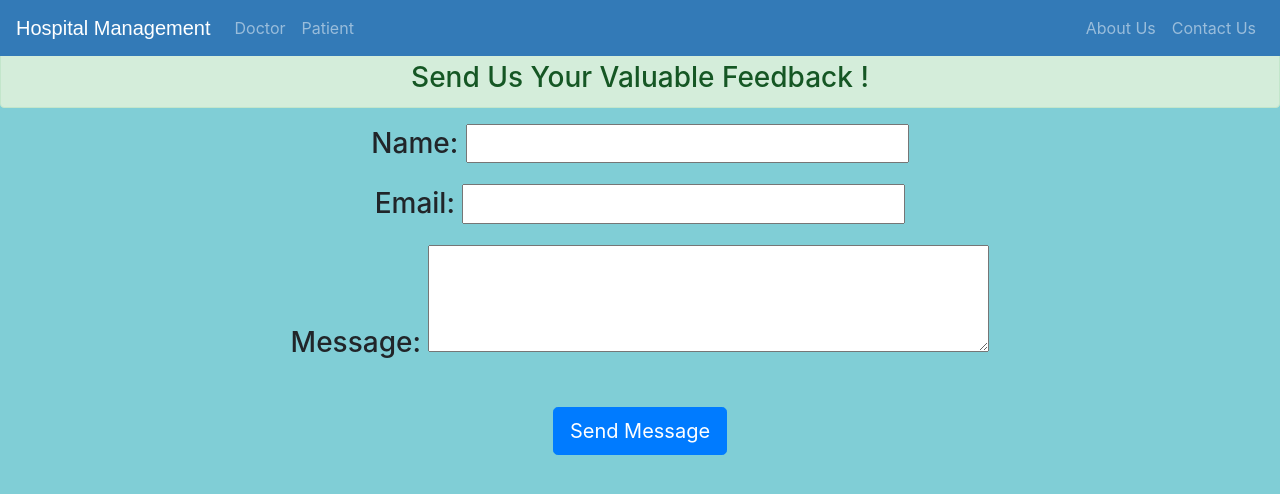
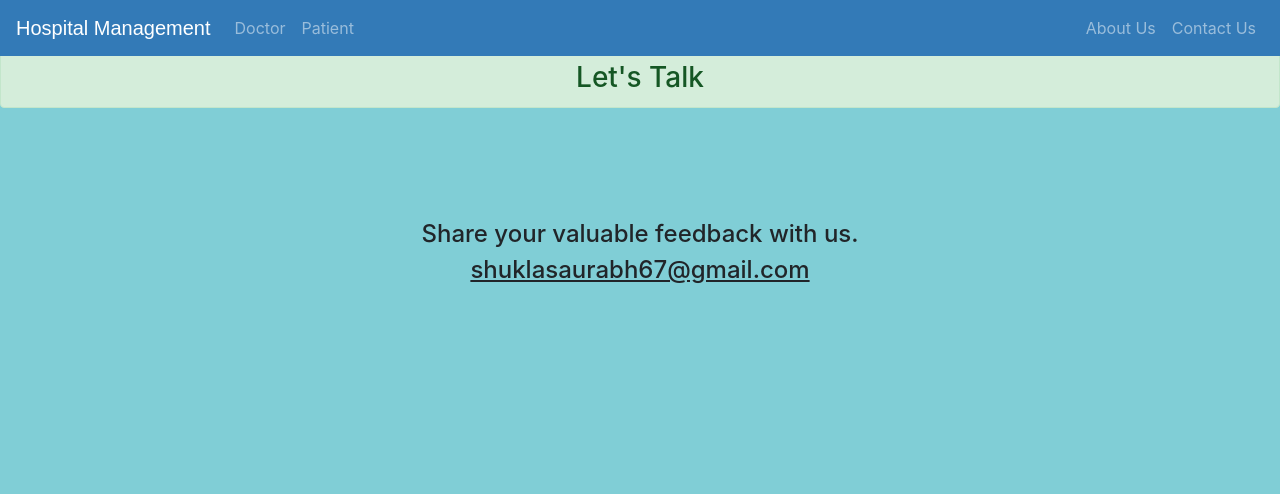
Before and after one commit to sau125/Hospital-Management, a Django app: page /contactus in a window 1280 px wide. Shown: the top 494 px of the page. Run offline with Django 3.2, Linux system fonts and the light colour scheme; some libraries are stand-ins or nearby versions.

Commit message:
modified

```diff
--- a/hospital/forms.py
+++ b/hospital/forms.py
@@ -41,7 +41,7 @@ class PatientForm(forms.ModelForm):
     #this is the extrafield for linking patient and their assigend doctor
     #this will show dropdown __str__ method doctor model is shown on html so override it
     #to_field_name this will fetch corresponding value  user_id present in Doctor model and return it
-    assignedDoctorId=forms.ModelChoiceField(queryset=models.Doctor.objects.all().filter(status=True),empty_label="Name and Department", to_field_name="user_id")
+    #assignedDoctorId=forms.ModelChoiceField(queryset=models.Doctor.objects.all().filter(status=True),empty_label="Name and Department", to_field_name="user_id")
     class Meta:
         model=models.Patient
         fields=['address','mobile','status','symptoms','profile_pic']
@@ -64,7 +64,7 @@ class PatientForm(forms.ModelForm):
 
 
 #for contact us page
-class ContactusForm(forms.Form):
-    Name = forms.CharField(max_length=30)
-    Email = forms.EmailField()
-    Message = forms.CharField(max_length=500,widget=forms.Textarea(attrs={'rows': 3, 'cols': 30}))
+# class ContactusForm(forms.Form):
+#     Name = forms.CharField(max_length=30)
+#     Email = forms.EmailField()
+#     Message = forms.CharField(max_length=500,widget=forms.Textarea(attrs={'rows': 3, 'cols': 30}))
--- a/hospital/models.py
+++ b/hospital/models.py
@@ -36,7 +36,7 @@ class Patient(models.Model):
     address = models.CharField(max_length=40)
     mobile = models.CharField(max_length=20,null=False)
     symptoms = models.CharField(max_length=100,null=False)
-    assignedDoctorId = models.PositiveIntegerField(null=True)
+    #assignedDoctorId = models.PositiveIntegerField(null=True)
     admitDate=models.DateField(auto_now=True)
     status=models.BooleanField(default=False)
     @property
--- a/hospital/views.py
+++ b/hospital/views.py
@@ -87,7 +87,7 @@ def patient_signup_view(request):
             user.save()
             patient=patientForm.save(commit=False)
             patient.user=user
-            patient.assignedDoctorId=request.POST.get('assignedDoctorId')
+            #patient.assignedDoctorId=request.POST.get('assignedDoctorId')
             patient=patient.save()
             my_patient_group = Group.objects.get_or_create(name='PATIENT')
             my_patient_group[0].user_set.add(user)
@@ -109,7 +109,7 @@ def is_patient(user):
 
 
 
-#---------AFTER ENTERING CREDENTIALS WE CHECK WHETHER USERNAME AND PASSWORD IS OF ADMIN,DOCTOR OR PATIENT
+#---------AFTER ENTERING CREDENTIALS WE CHECK WHETHER USERNAME AND PASSWORD IS OF DOCTOR OR PATIENT
 def afterlogin_view(request):
     # if is_admin(request.user):
     #     return redirect('homebase')
@@ -682,14 +682,14 @@ def doctor_patient_view(request):
 @user_passes_test(is_patient)
 def patient_dashboard_view(request):
     patient=models.Patient.objects.get(user_id=request.user.id)
-    doctor=models.Doctor.objects.get(user_id=patient.assignedDoctorId)
+    # doctor=models.Doctor.objects.get(user_id=patient.assignedDoctorId)
     mydict={
     'patient':patient,
-    'doctorName':doctor.get_name,
-    'doctorMobile':doctor.mobile,
-    'doctorAddress':doctor.address,
+    # 'doctorName':doctor.get_name,
+    # 'doctorMobile':doctor.mobile,
+    # 'doctorAddress':doctor.address,
     'symptoms':patient.symptoms,
-    'doctorDepartment':doctor.department,
+    # 'doctorDepartment':doctor.department,
     'admitDate':patient.admitDate,
     }
     return render(request,'hospital/patient_dashboard.html',context=mydict)
@@ -788,16 +788,18 @@ def aboutus_view(request):
     return render(request,'hospital/aboutus.html')
 
 def contactus_view(request):
-    sub = forms.ContactusForm()
-    if request.method == 'POST':
-        sub = forms.ContactusForm(request.POST)
-        if sub.is_valid():
-            email = sub.cleaned_data['Email']
-            name=sub.cleaned_data['Name']
-            message = sub.cleaned_data['Message']
-            send_mail(str(name)+' || '+str(email),message,settings.EMAIL_HOST_USER, settings.EMAIL_RECEIVING_USER, fail_silently = False)
-            return render(request, 'hospital/contactussuccess.html')
-    return render(request, 'hospital/contactus.html', {'form':sub})
+    return render(request,'hospital/contactus.html')
+# def contactus_view(request):
+#     sub = forms.ContactusForm()
+#     if request.method == 'POST':
+#         sub = forms.ContactusForm(request.POST)
+#         if sub.is_valid():
+#             email = sub.cleaned_data['Email']
+#             name=sub.cleaned_data['Name']
+#             message = sub.cleaned_data['Message']
+#             send_mail(str(name)+' || '+str(email),message,settings.EMAIL_HOST_USER, settings.EMAIL_RECEIVING_USER, fail_silently = False)
+#             return render(request, 'hospital/contactussuccess.html')
+#     return render(request, 'hospital/contactus.html', {'form':sub})
 
 
 #---------------------------------------------------------------------------------
--- a/templates/hospital/contactus.html
+++ b/templates/hospital/contactus.html
@@ -16,20 +16,15 @@
   <br><br>
 
   <center>
-    <h3 class='alert alert-success'>Send Us Your Valuable Feedback !</h3>
+    <h3 class='alert alert-success'>Let's Talk</h3>
+  <br>
+  <br>
+  <br>
+  <br>
 
-    <form method="POST">
-      <!-- Very Important csrf Token -->
-      {% csrf_token %}
-      <div class="form-group">
-        <p>
-        <h3>{{ form.as_p }}</h3>
-        </p>
-        <br>
-        <input type="submit" value="Send Message" class='btn btn-primary btn-lg'>
-      </div>
-    </form>
+  <h4> Share your valuable feedback with us.</h4>
+  <h4><u>shuklasaurabh67@gmail.com</u></h4>
   </center>
-
+   {% include "hospital/footer.html" %}
 </body>
 </html>
```
Also changed, not shown: templates/hospital/contactussuccess.html (deleted, +0 -41 lines), static/profile_pic/PatientProfilePic/WhatsApp_Image_2021-08-07_at_2.14.07_PM.jpeg (added), templates/hospital/footer.html (line endings or trailing spaces).
